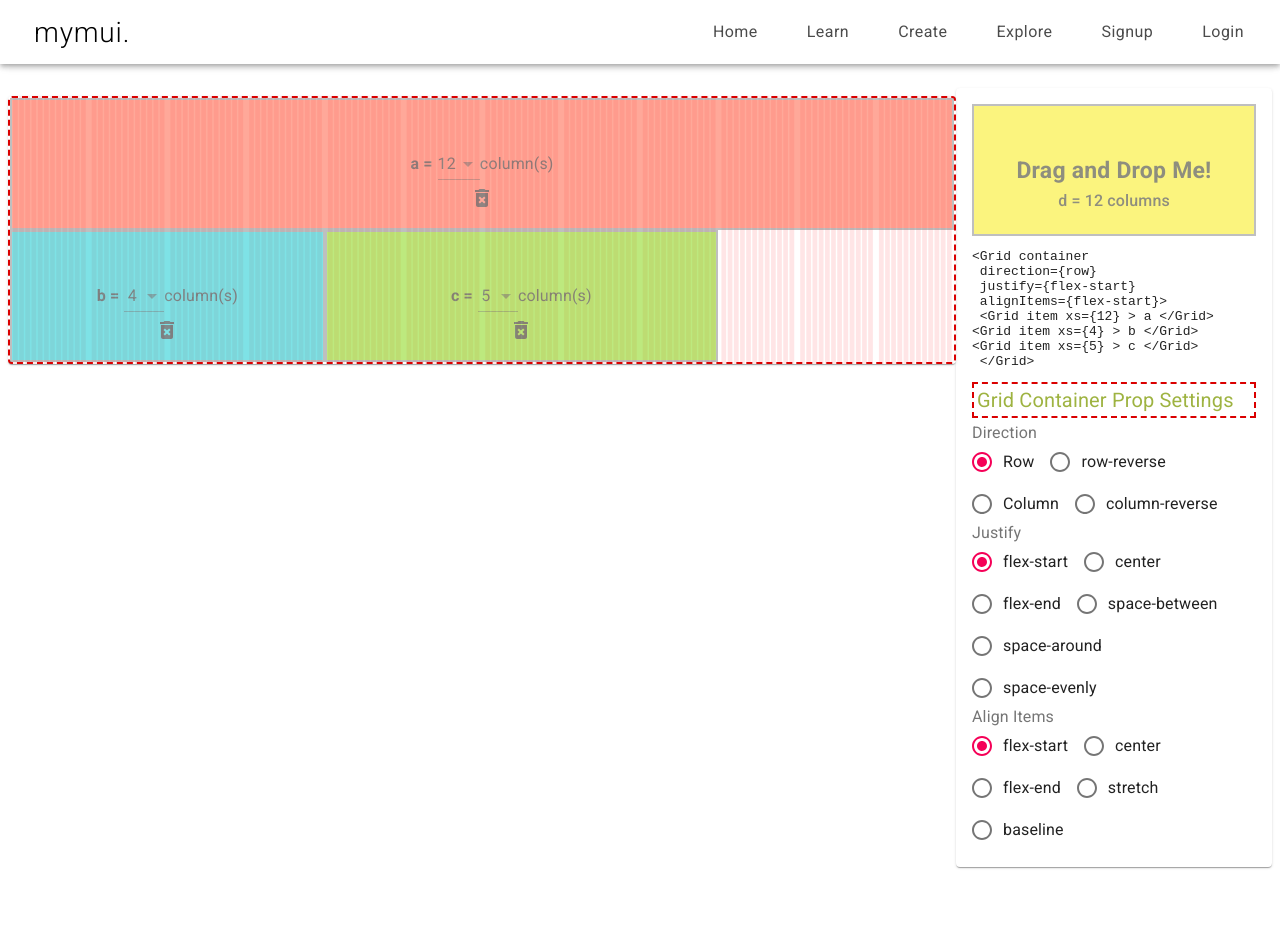
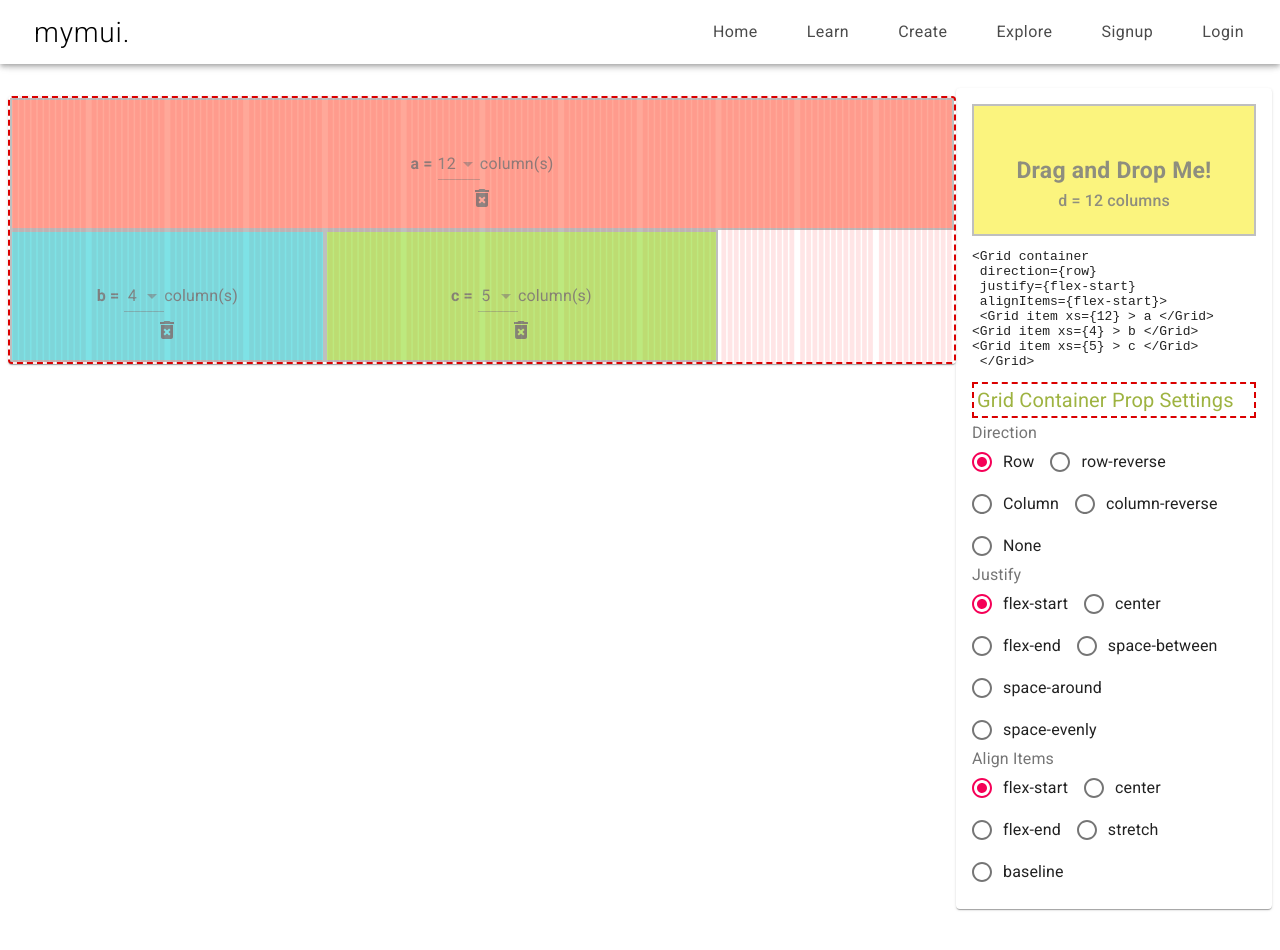
Before and after one commit to mui-toolkit/mui-toolkit, a React (Create React App) app: page /gridbuilder in a window 1280 px wide. Shown: the top 950 px of the page. Built offline with nearby package versions, Linux system fonts and the light colour scheme; no server answers.

Commit message:
added none value to direction

```diff
--- a/src/components/GridBuilder/GridContainerPosition.js
+++ b/src/components/GridBuilder/GridContainerPosition.js
@@ -6,23 +6,16 @@ import FormControl from '@material-ui/core/FormControl';
 import FormLabel from '@material-ui/core/FormLabel';
 import { Typography, Grid } from '@material-ui/core';
 
-export const GridContainerPosition = props => {
-  const {
-    direction,
-    setDirection,
-    justify,
-    setJustify,
-    alignItems,
-    setAlignItems,
-  } = props;
+export const GridContainerPosition = (props) => {
+	const { direction, setDirection, justify, setJustify, alignItems, setAlignItems } = props;
 
-  const handleDirectionChange = event => {
+	const handleDirectionChange = (event) => {
 		setDirection(event.target.value);
 	};
-  const handleJustifyChange = event => {
+	const handleJustifyChange = (event) => {
 		setJustify(event.target.value);
 	};
-  const handleAlignChange = event => {
+	const handleAlignChange = (event) => {
 		setAlignItems(event.target.value);
 	};
 
@@ -33,104 +26,55 @@ export const GridContainerPosition = props => {
 	return (
 		<React.Fragment>
 			<Typography
-        variant='h6'
+				variant="h6"
 				style={{
 					fontWeight: 400,
 					color: '#9eb341',
 					border: '2px dashed #da0000',
-          padding: '0px 0px 0px 3px',
+					padding: '0px 0px 0px 3px'
 				}}
 				gutterBottom
 			>
 				Grid Container Prop Settings
 			</Typography>
-      <FormControl component='fieldset'>
-        <FormLabel component='legend'>Direction</FormLabel>
+			<FormControl component="fieldset">
+				<FormLabel component="legend">Direction</FormLabel>
 				<RadioGroup
 					row
-          aria-label='direction'
-          name='direction'
+					aria-label="direction"
+					name="direction"
 					value={direction}
 					onChange={handleDirectionChange}
 				>
-          <FormControlLabel value='row' control={<Radio />} label='Row' />
-          <FormControlLabel
-            value='row-reverse'
-            control={<Radio />}
-            label='row-reverse'
-          />
-          <FormControlLabel value='column' control={<Radio />} label='Column' />
-          <FormControlLabel
-            value='column-reverse'
-            control={<Radio />}
-            label='column-reverse'
-          />
+					<FormControlLabel value="row" control={<Radio />} label="Row" />
+					<FormControlLabel value="row-reverse" control={<Radio />} label="row-reverse" />
+					<FormControlLabel value="column" control={<Radio />} label="Column" />
+					<FormControlLabel value="column-reverse" control={<Radio />} label="column-reverse" />
+					<FormControlLabel value="" control={<Radio />} label="None" />
 				</RadioGroup>
-        <FormLabel component='legend'>Justify</FormLabel>
+				<FormLabel component="legend">Justify</FormLabel>
+				<RadioGroup row aria-label="justify" name="justify" value={justify} onChange={handleJustifyChange}>
+					<FormControlLabel value="flex-start" control={<Radio />} label="flex-start" />
+					<FormControlLabel value="center" control={<Radio />} label="center" />
+					<FormControlLabel value="flex-end" control={<Radio />} label="flex-end" />
+					<FormControlLabel value="space-between" control={<Radio />} label="space-between" />
+					<FormControlLabel value="space-around" control={<Radio />} label="space-around" />
+					<FormControlLabel value="space-evenly" control={<Radio />} label="space-evenly" />
+				</RadioGroup>
+
+				<FormLabel component="legend">Align Items</FormLabel>
 				<RadioGroup
 					row
-          aria-label='justify'
-          name='justify'
-          value={justify}
-          onChange={handleJustifyChange}
-        >
-          <FormControlLabel
-            value='flex-start'
-            control={<Radio />}
-            label='flex-start'
-          />
-          <FormControlLabel value='center' control={<Radio />} label='center' />
-          <FormControlLabel
-            value='flex-end'
-            control={<Radio />}
-            label='flex-end'
-          />
-          <FormControlLabel
-            value='space-between'
-            control={<Radio />}
-            label='space-between'
-          />
-          <FormControlLabel
-            value='space-around'
-            control={<Radio />}
-            label='space-around'
-          />
-          <FormControlLabel
-            value='space-evenly'
-            control={<Radio />}
-            label='space-evenly'
-          />
-        </RadioGroup>
-
-        <FormLabel component='legend'>Align Items</FormLabel>
-        <RadioGroup
-          row
-          aria-label='align-items'
-          name='align-items'
+					aria-label="align-items"
+					name="align-items"
 					value={alignItems}
 					onChange={handleAlignChange}
 				>
-          <FormControlLabel
-            value='flex-start'
-            control={<Radio />}
-            label='flex-start'
-          />
-          <FormControlLabel value='center' control={<Radio />} label='center' />
-          <FormControlLabel
-            value='flex-end'
-            control={<Radio />}
-            label='flex-end'
-          />
-          <FormControlLabel
-            value='stretch'
-            control={<Radio />}
-            label='stretch'
-          />
-          <FormControlLabel
-            value='baseline'
-            control={<Radio />}
-            label='baseline'
-          />
+					<FormControlLabel value="flex-start" control={<Radio />} label="flex-start" />
+					<FormControlLabel value="center" control={<Radio />} label="center" />
+					<FormControlLabel value="flex-end" control={<Radio />} label="flex-end" />
+					<FormControlLabel value="stretch" control={<Radio />} label="stretch" />
+					<FormControlLabel value="baseline" control={<Radio />} label="baseline" />
 				</RadioGroup>
 			</FormControl>
 		</React.Fragment>
```
Lines whose indentation alone changed are shown as unchanged.
